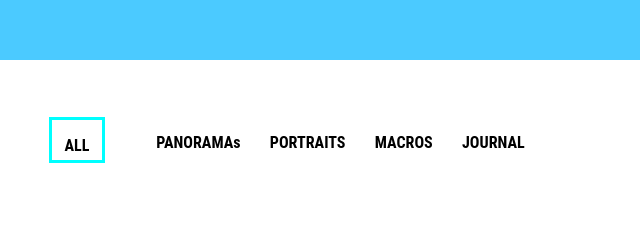
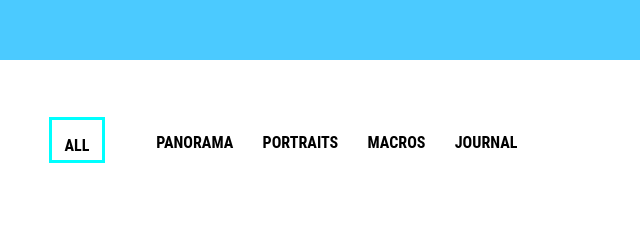
Before and after one commit to arthurperdreau/clonageEvaluation, a plain HTML site: page index.html in a window 1280 px wide. Shown: the part 1300-1540 px from the top of the page, 640-1280 px from the left. Drawn offline with Linux system fonts and the light colour scheme.

Commit message:
correction

```diff
--- a/index.html
+++ b/index.html
@@ -69,7 +69,7 @@
         <p class="textChoixMenu">ALL</p>
       </div>
       <div class="resteMenu">
-        <p class="textChoixMenu">PANORAMAs PORTRAITS MACROS JOURNAL</p>
+        <p class="textChoixMenu">PANORAMA PORTRAITS MACROS JOURNAL</p>
       </div>
     </div>
   </div>
```
